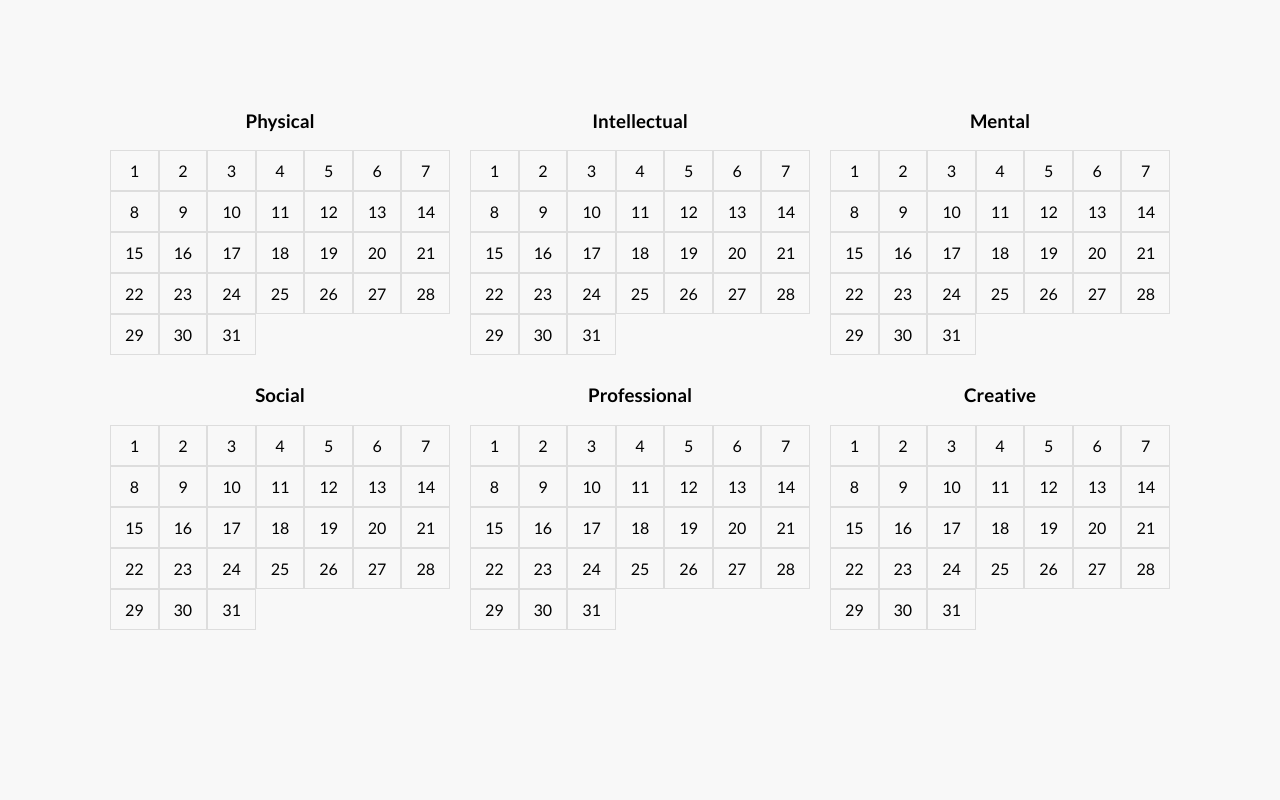
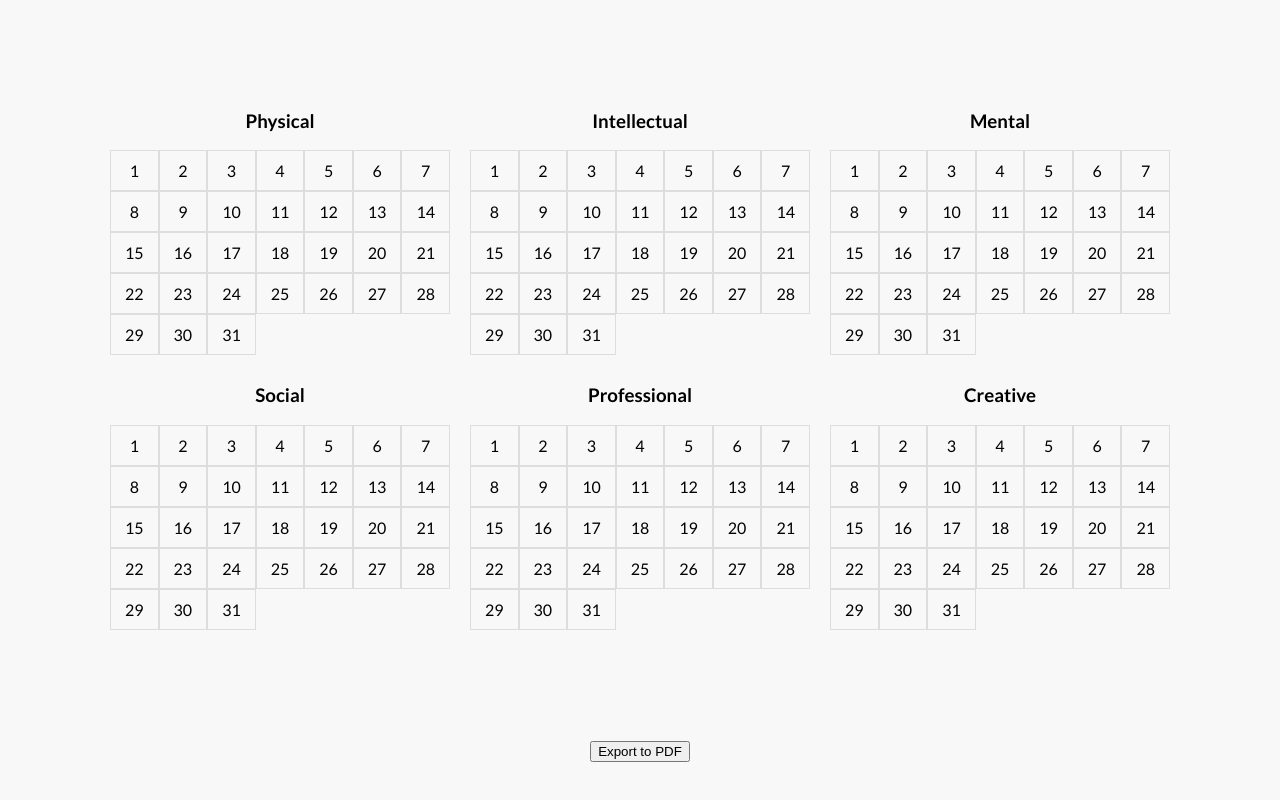
Before and after one commit to ingefaerel/tasks-daily, a React (Create React App) app: page / in a window 1280 px wide. Shown: the part 2043-2843 px from the top of the page. Built offline with nearby package versions, Linux system fonts and the light colour scheme; no server answers.

Commit message:
notes saved with area

```diff
--- a/package.json
+++ b/package.json
@@ -6,6 +6,7 @@
     "axios": "^1.7.9",
     "cra-template": "1.2.0",
     "date-fns": "^4.1.0",
+    "jspdf": "^2.5.2",
     "react": "^19.0.0",
     "react-dom": "^19.0.0",
     "react-scripts": "5.0.1"
--- a/src/App.js
+++ b/src/App.js
@@ -10,6 +10,8 @@ import {
 } from "date-fns";
 import "./App.css";
 import api from "./axios"; // Axios instance
+
+import { jsPDF } from "jspdf";
 
 // Areas related to tasks
 const areas = [
@@ -377,18 +379,24 @@ function App() {
     }));
   };
 
-  const handleSaveNote = async (task) => {
+  const handleSaveNote = async (task, area) => {
     const formattedDate = format(date, "yyyy-MM-dd");
     const taskNote = notes[formattedDate]?.[task] || "";
 
+    if (!taskNote.trim()) {
+      console.warn("Note is empty. Nothing to save.");
+      return;
+    }
+
     try {
-      // Save the note to the backend
-      await api.post("/tasks/note", {
+      const response = await api.post("/tasks/note", {
         date: formattedDate,
+        area, // ✅ Ensure area is passed correctly
         task,
         note: taskNote,
       });
-      console.log("Note updated successfully");
+
+      console.log(response.data.message); // Success message from backend
     } catch (err) {
       console.error("Error saving note:", err);
     }
@@ -466,6 +474,49 @@ function App() {
     });
 
     return completedItems;
+  };
+
+  const handleExportToPDF = () => {
+    const doc = new jsPDF();
+    const formattedDate = format(date, "yyyy-MM-dd");
+    const fileName = `tasks_done_${formattedDate}.pdf`;
+
+    // Set the title for the PDF
+    doc.setFontSize(16);
+    doc.text(`Tasks Completed on ${formattedDate}`, 10, 10);
+
+    // Start position on the page
+    let yPosition = 20;
+
+    // Iterate through each area
+    areas.forEach((area) => {
+      const completedTasks = filterCompletedTasks(area);
+      if (completedTasks.length > 0) {
+        // Add area name
+        doc.setFontSize(14);
+        doc.text(area.name, 10, yPosition);
+        yPosition += 10;
+
+        // Add tasks and notes under this area
+        completedTasks.forEach(({ task, subcategory }) => {
+          // Task details
+          doc.setFontSize(12);
+          doc.text(`- ${subcategory}: ${task}`, 15, yPosition);
+          yPosition += 8;
+
+          // Task notes
+          const taskNote = notes[formattedDate]?.[task];
+          if (taskNote) {
+            doc.setFontSize(10);
+            doc.text(`  Note: ${taskNote}`, 20, yPosition);
+            yPosition += 8;
+          }
+        });
+      }
+    });
+
+    // Save the PDF with the date in the filename
+    doc.save(fileName);
   };
 
   return (
@@ -559,7 +610,7 @@ function App() {
                       onFocus={() => handleNoteFocus(task)} // Trigger on focus
                       onChange={(e) => handleNoteChange(task, e.target.value)}
                       onBlur={() => {
-                        handleSaveNote(task); // Save the note when focus is lost
+                        handleSaveNote(task, area.name); // Save the note when focus is lost
                         setActiveTextArea(null); // Clear active textarea
                       }}
                     ></textarea>
@@ -567,7 +618,7 @@ function App() {
                     {activeTextArea === task && (
                       <button
                         className="save"
-                        onClick={() => handleSaveNote(task)}
+                        onClick={() => handleSaveNote(task, area.name)}
                       >
                         Save
                       </button>
@@ -603,6 +654,10 @@ function App() {
           </div>
         ))}
       </div>
+
+      <button onClick={handleExportToPDF} className="export-pdf">
+        Export to PDF
+      </button>
     </div>
   );
 }
```
Also changed, not shown: 1 other file (tests, documents, lock files or other folders).
